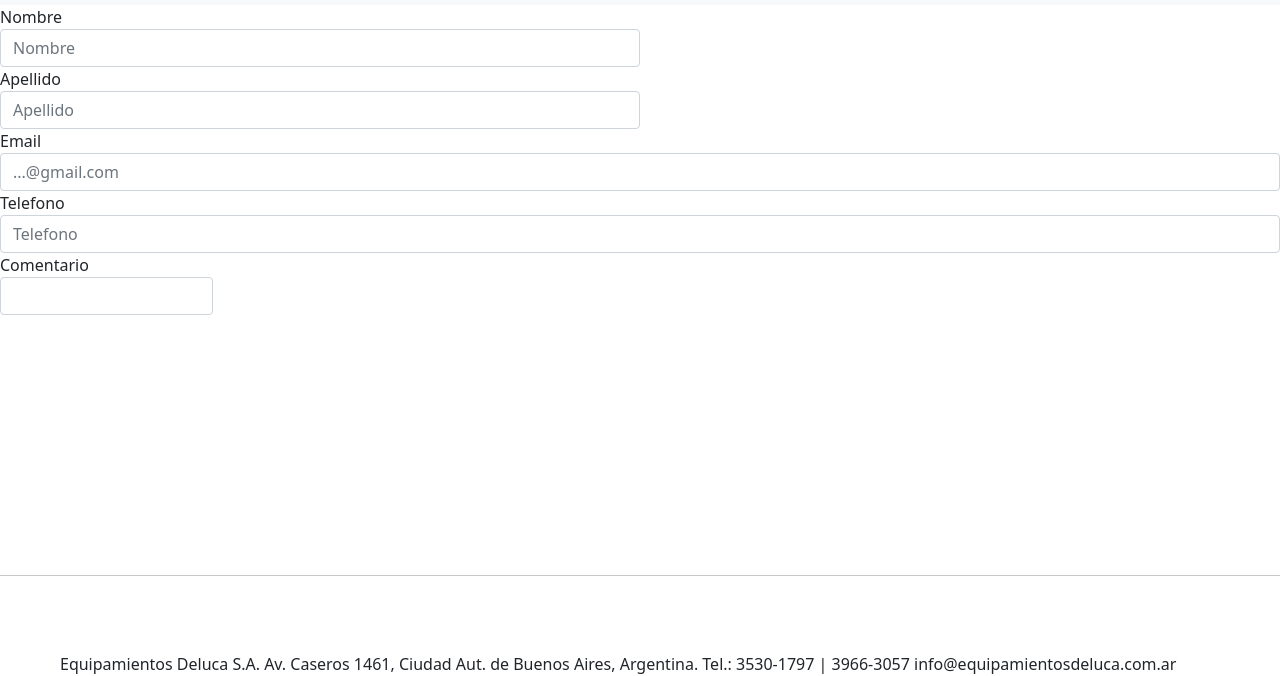
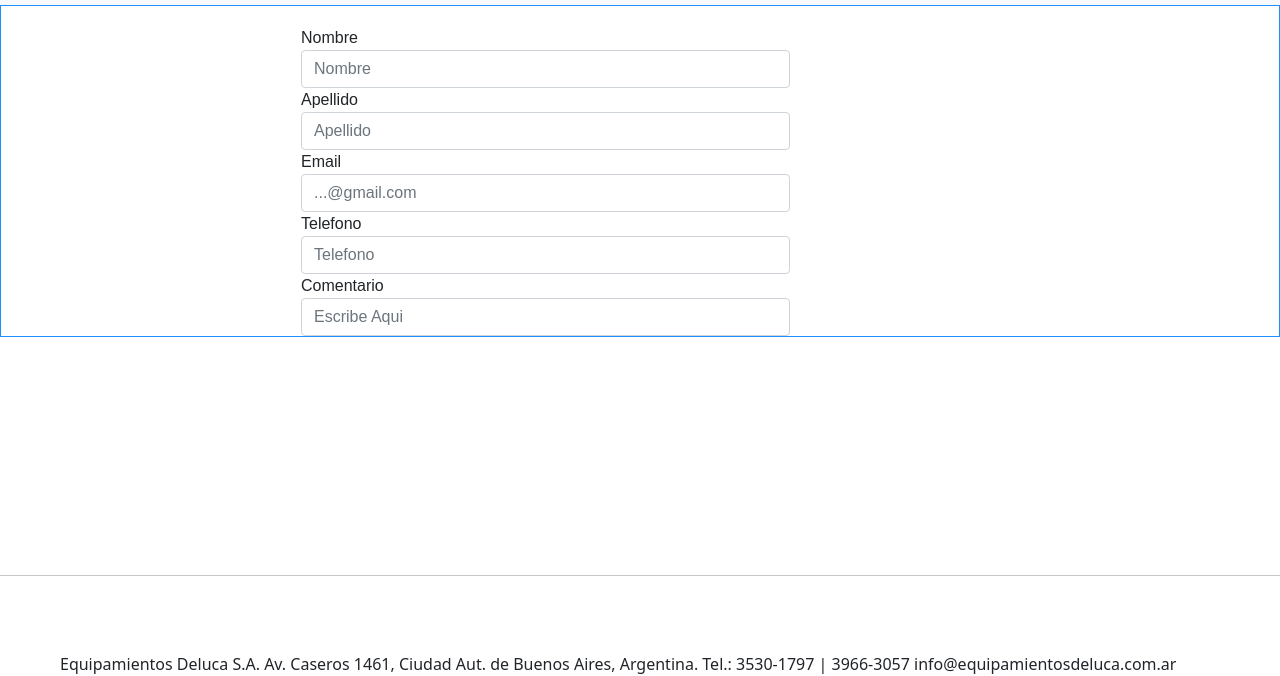
Before and after one commit to NachoRamon/Tercer-entrega-final, a website: page Contacto.html in a window 1280 px wide. Shown: the part 131-807 px from the top of the page. Drawn offline with nearby package versions, Linux system fonts and the light colour scheme.

Commit message:
terminando

```diff
--- a/Contacto.html
+++ b/Contacto.html
@@ -43,7 +43,7 @@
       </nav>
 
 <main class="principal">
-  <form>
+  <form class="nicks">
     <div class="form-row">
       <div class="form-group col-md-6">
         <label for="inputEmail4">Nombre</label>
@@ -51,21 +51,19 @@
       </div>
       <div class="form-group col-md-6">
         <label for="inputPassword4">Apellido</label>
-        <input type="password" class="form-control" id="inputPassword4" placeholder="Apellido">
+        <input type="text" class="form-control" id="inputPassword4" placeholder="Apellido">
       </div>
-    </div>
-    <div class="form-group">
-      <label for="inputAddress">Email</label>
-      <input type="text" class="form-control" id="inputAddress" placeholder="...@gmail.com">
-    </div>
-    <div class="form-group">
-      <label for="inputAddress2">Telefono</label>
-      <input type="text" class="form-control" id="inputAddress2" placeholder="Telefono">
-    </div>
-    <div class="form-row">
-      <div class="form-group col-md-2">
-        <label for="inputZip">Comentario</label>
-        <input type="text" class="form-control" id="inputZip">
+      <div class="form-group col-md-6">
+        <label for="inputPassword4">Email</label>
+        <input type="text" class="form-control" id="inputPassword4" placeholder="...@gmail.com">
+      </div>
+      <div class="form-group col-md-6">
+        <label for="inputPassword4">Telefono</label>
+        <input type="text" class="form-control" id="inputPassword4" placeholder="Telefono">
+      </div>
+      <div class="form-group col-md-6">
+        <label for="inputPassword4">Comentario</label>
+        <input type="text" class="form-control" id="inputPassword4" placeholder="Escribe Aqui">
       </div>
     </div>
   </form>
--- a/scss/_clases.scss
+++ b/scss/_clases.scss
@@ -69,6 +69,13 @@
     height: 554px
 }
 
+.nicks{
+    font-family: sans-serif;
+    border: 1px solid dodgerblue;
+
+}
+
+
 /* Extend */
 
 .titulos-secu {
--- a/scss/origen.scss
+++ b/scss/origen.scss
@@ -62,22 +62,12 @@ body section p{
     padding: 60px;
 }
 
-/* Mapas */
-
-$redes: (
-    twitter: lightblue,
-    instagram: violet,
-    facebook: blue
-);
-
-@each $nombres, $color in $redes {
-    // repite
-    .boton-#{$nombres} {
-        background-color: $color;
-        border: $color;
-    }
+body main form{
+    padding-left: 300px;
+    padding-top: 20px;
 
 }
+
 
 /* GRIDS */
 
```
Also changed, not shown: css/destino.css, 1 other file.
